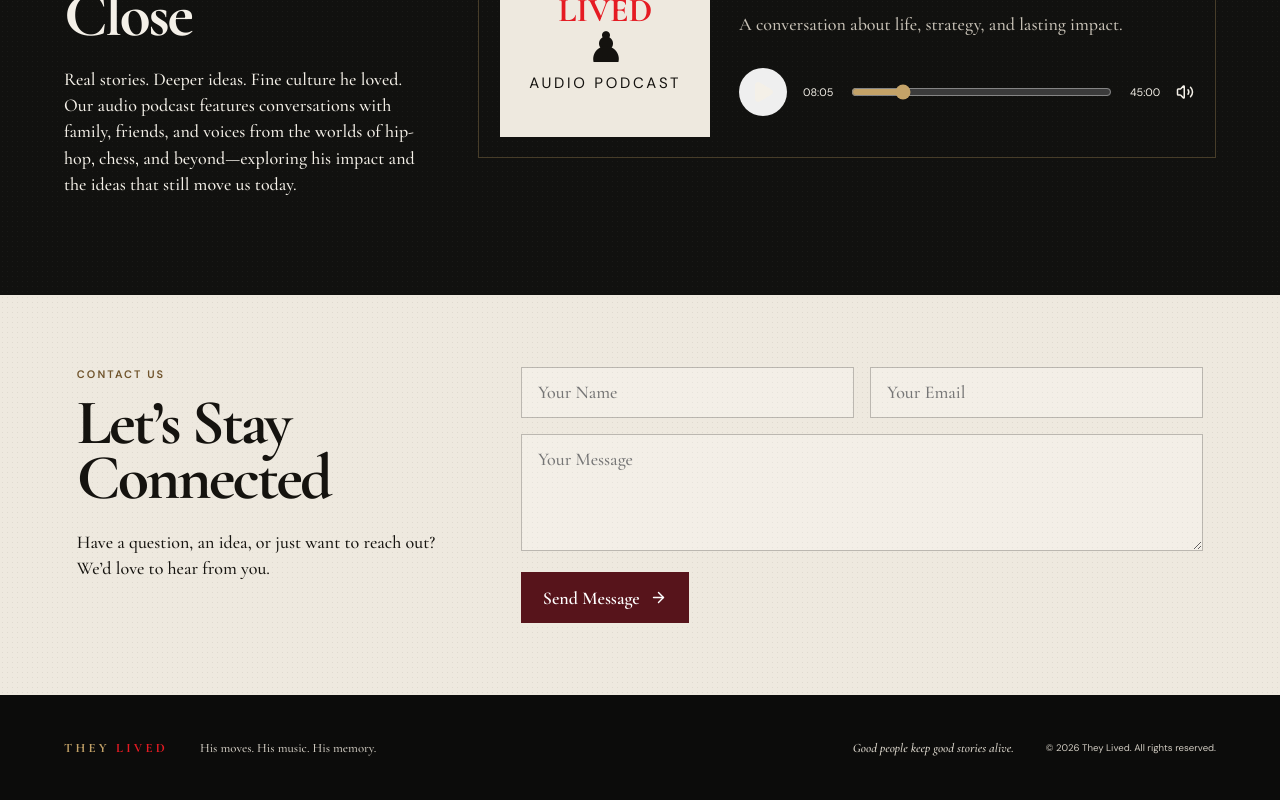
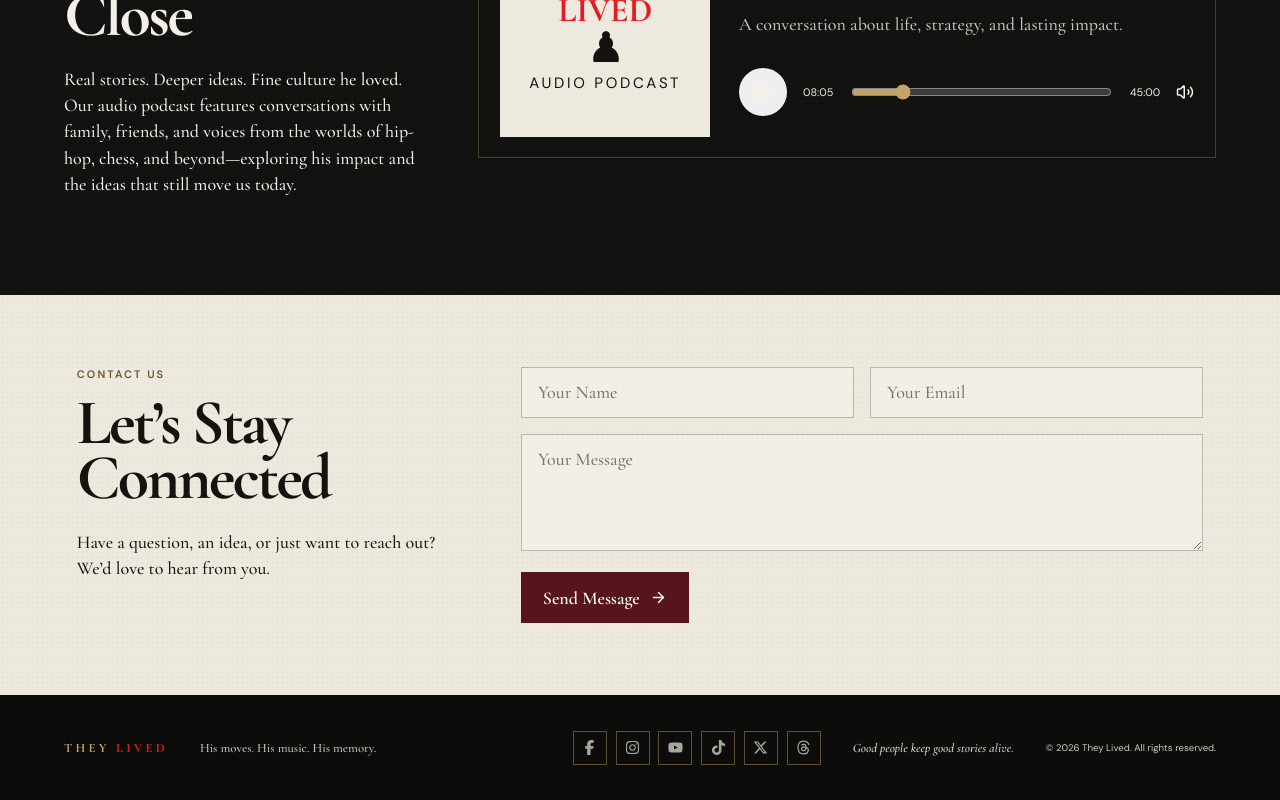
Before and after one commit to mildsdixon/they-lived, a React (Vite) app: page / in a window 1280 px wide. Shown: the part 3232-4032 px from the top of the page. Built offline with nearby package versions, Linux system fonts and the light colour scheme.

Commit message:
Add social media link icons

```diff
--- a/package.json
+++ b/package.json
@@ -14,6 +14,7 @@
     "vite": "latest",
     "react": "latest",
     "react-dom": "latest",
+    "react-icons": "5.7.0",
     "lucide-react": "latest",
     "serve": "14.2.5"
   },
--- a/src/main.jsx
+++ b/src/main.jsx
@@ -1,6 +1,7 @@
 import React, { useEffect, useState } from 'react';
 import { createRoot } from 'react-dom/client';
 import { ArrowRight, ChevronDown, Menu, Pause, Play, Send, Volume2, X } from 'lucide-react';
+import { FaFacebookF, FaInstagram, FaThreads, FaTiktok, FaXTwitter, FaYoutube } from 'react-icons/fa6';
 import './styles.css';
 
 const nav = [
@@ -12,6 +13,15 @@ const galleryPhotos = Array.from({ length: 18 }, (_, index) => ({
   src: `/assets/gallery/monte-${String(index + 1).padStart(2, '0')}.jpg`,
   alt: `A treasured memory of Monte and his loved ones — photo ${index + 1}`
 }));
+
+const socialLinks = [
+  { name: 'Facebook', url: '', Icon: FaFacebookF },
+  { name: 'Instagram', url: '', Icon: FaInstagram },
+  { name: 'YouTube', url: '', Icon: FaYoutube },
+  { name: 'TikTok', url: '', Icon: FaTiktok },
+  { name: 'X', url: '', Icon: FaXTwitter },
+  { name: 'Threads', url: '', Icon: FaThreads }
+];
 
 function Header() {
   const [open, setOpen] = useState(false);
@@ -127,7 +137,17 @@ function App() {
         {contactSent ? <div className="contact-success"><span>Message received.</span><p>Thank you for reaching out. We’ll be in touch.</p></div> : <form onSubmit={e => { e.preventDefault(); setContactSent(true); }}><div className="form-row"><input required aria-label="Your name" placeholder="Your Name" /><input required type="email" aria-label="Your email" placeholder="Your Email" /></div><textarea required aria-label="Your message" placeholder="Your Message" rows="4" /><button className="button burgundy">Send Message <ArrowRight size={17} /></button></form>}
       </section>
     </main>}
-    <footer><strong>THEY <em>LIVED</em></strong><span>His moves. His music. His memory.</span><span>Good people keep good stories alive.</span><small>© 2026 They Lived. All rights reserved.</small></footer>
+    <footer>
+      <strong>THEY <em>LIVED</em></strong>
+      <span>His moves. His music. His memory.</span>
+      <nav className="social-links" aria-label="Social media">
+        {socialLinks.map(({ name, url, Icon }) => url
+          ? <a key={name} href={url} target="_blank" rel="noreferrer" aria-label={name}><Icon /></a>
+          : <span key={name} className="social-icon pending" role="img" aria-label={`${name} link coming soon`} title={`${name} link ready to connect`}><Icon /></span>)}
+      </nav>
+      <span>Good people keep good stories alive.</span>
+      <small>© 2026 They Lived. All rights reserved.</small>
+    </footer>
     {storyOpen && <StoryModal onClose={() => setStoryOpen(false)} />}
   </>;
 }
```
Also changed, not shown: src/styles.css, 1 other file (tests, documents, lock files or other folders).
